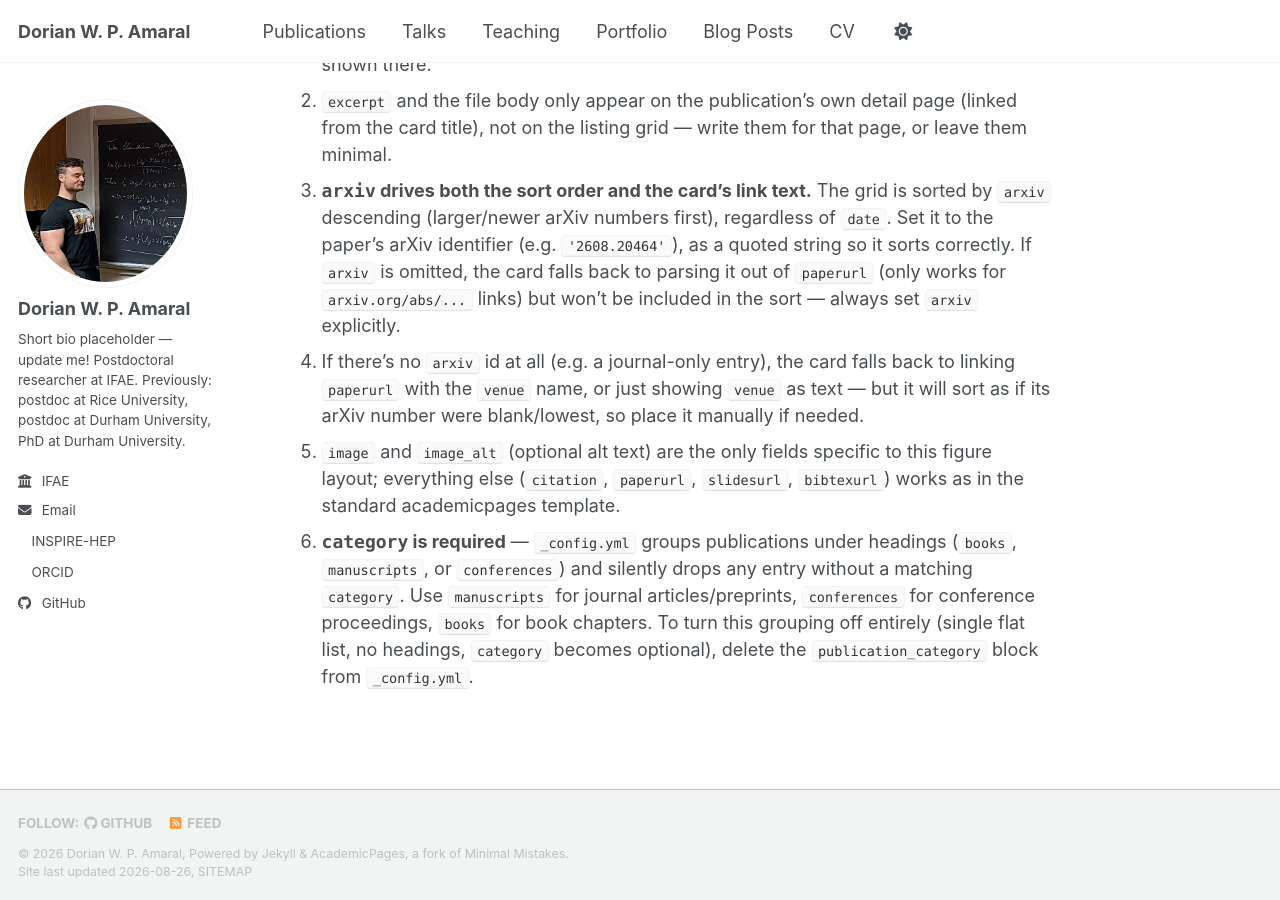
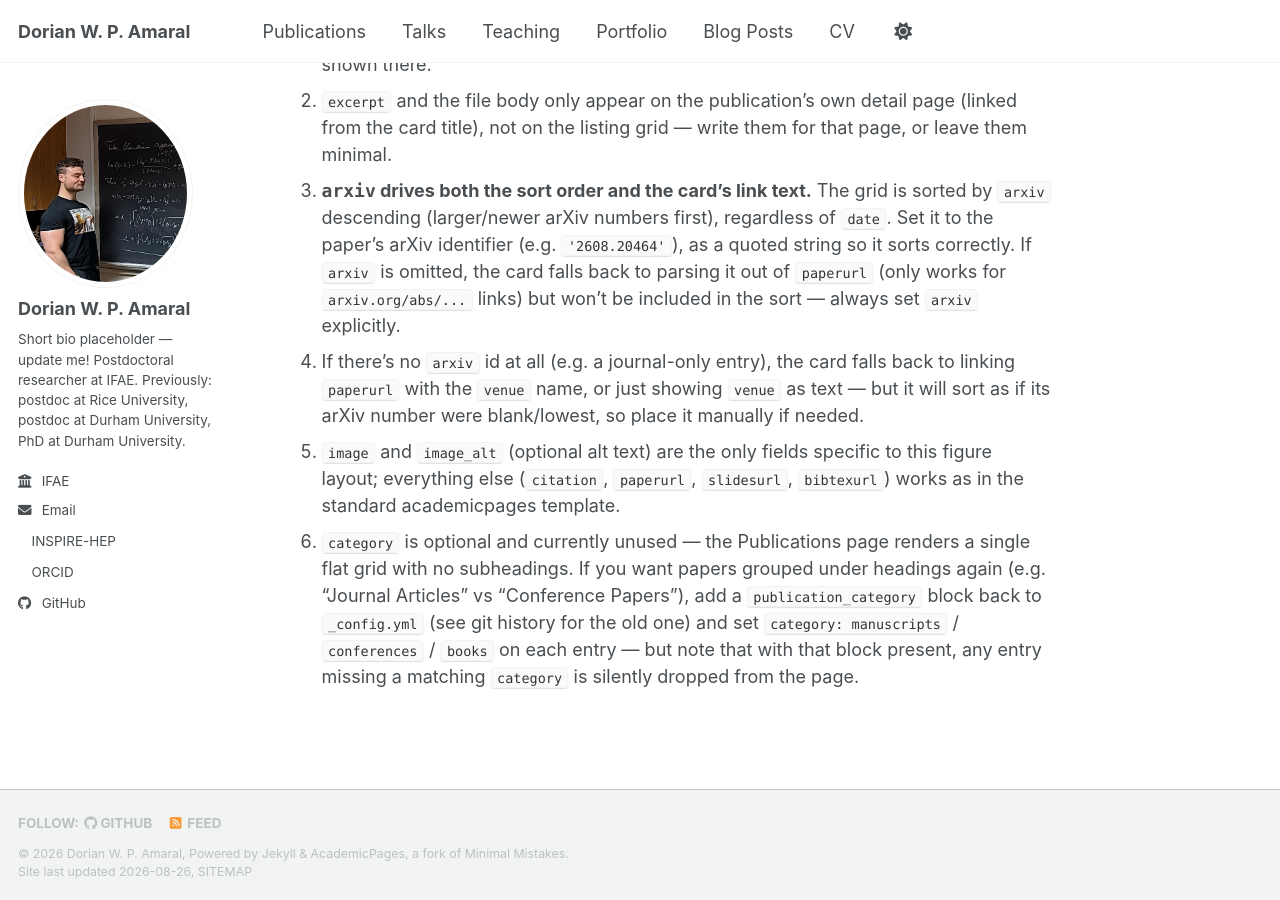
Before and after one commit to dwpamaral/dwpamaral.github.io, a Jekyll site: the page built from ADDING_PUBLICATIONS.md, in a window 1280 px wide and 900 px high, scrolled down 697 px. Built offline with Jekyll 4.4.1, drawn with Linux system fonts in a browser that asks for light colours; our own code applies the rules of GitHub Pages for plain Markdown files; a style sheet for code colours, icons or effects is not loaded.

Commit message:
Remove Journal Articles subheading

```diff
--- a/ADDING_PUBLICATIONS.md
+++ b/ADDING_PUBLICATIONS.md
@@ -25,4 +25,4 @@ image: publications/xxxx.xxxxx.png
 5. **`arxiv` drives both the sort order and the card's link text.** The grid is sorted by `arxiv` descending (larger/newer arXiv numbers first), regardless of `date`. Set it to the paper's arXiv identifier (e.g. `'2608.20464'`), as a quoted string so it sorts correctly. If `arxiv` is omitted, the card falls back to parsing it out of `paperurl` (only works for `arxiv.org/abs/...` links) but won't be included in the sort — always set `arxiv` explicitly.
 6. If there's no `arxiv` id at all (e.g. a journal-only entry), the card falls back to linking `paperurl` with the `venue` name, or just showing `venue` as text — but it will sort as if its arXiv number were blank/lowest, so place it manually if needed.
 7. `image` and `image_alt` (optional alt text) are the only fields specific to this figure layout; everything else (`citation`, `paperurl`, `slidesurl`, `bibtexurl`) works as in the standard academicpages template.
-8. **`category` is required** — `_config.yml` groups publications under headings (`books`, `manuscripts`, or `conferences`) and silently drops any entry without a matching `category`. Use `manuscripts` for journal articles/preprints, `conferences` for conference proceedings, `books` for book chapters. To turn this grouping off entirely (single flat list, no headings, `category` becomes optional), delete the `publication_category` block from `_config.yml`.
+8. `category` is optional and currently unused — the Publications page renders a single flat grid with no subheadings. If you want papers grouped under headings again (e.g. "Journal Articles" vs "Conference Papers"), add a `publication_category` block back to `_config.yml` (see git history for the old one) and set `category: manuscripts` / `conferences` / `books` on each entry — but note that with that block present, any entry missing a matching `category` is silently dropped from the page.
--- a/_config.yml
+++ b/_config.yml
@@ -81,15 +81,6 @@ author:
   xing             : # Username
   youtube          : # Username
   zhihu            : # Username
-
-# Publication Category - The following the list of publication categories and their headings
-publication_category:
-  books:
-    title: 'Books'
-  manuscripts:
-    title: 'Journal Articles'
-  conferences:
-    title: 'Conference Papers'
 
 # Site Settings
 teaser                   :  # filename of teaser fallback teaser image placed in /images/ for social media previews
```
